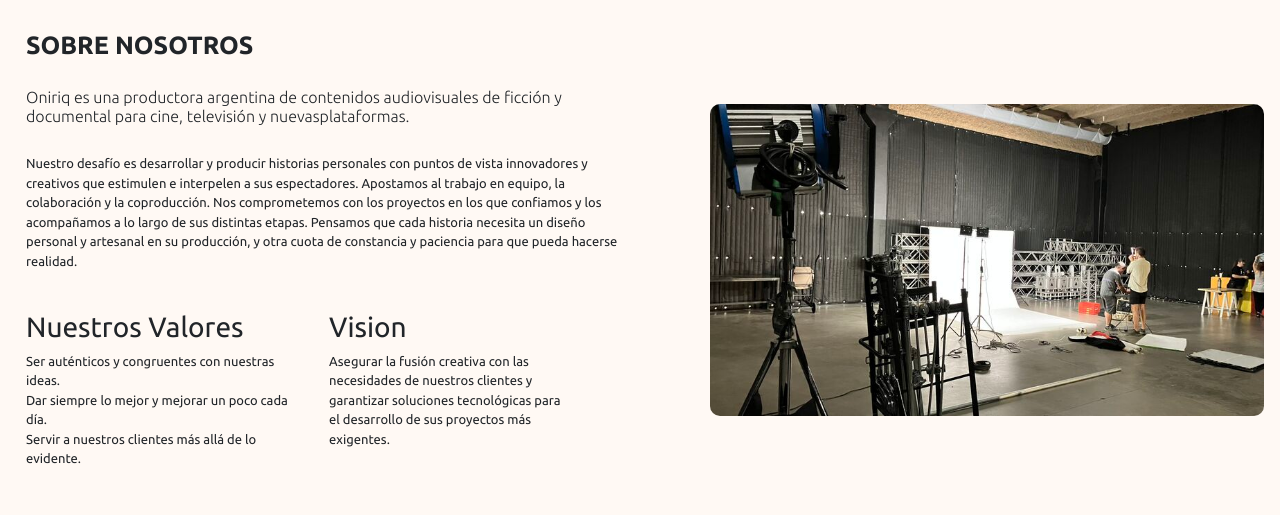
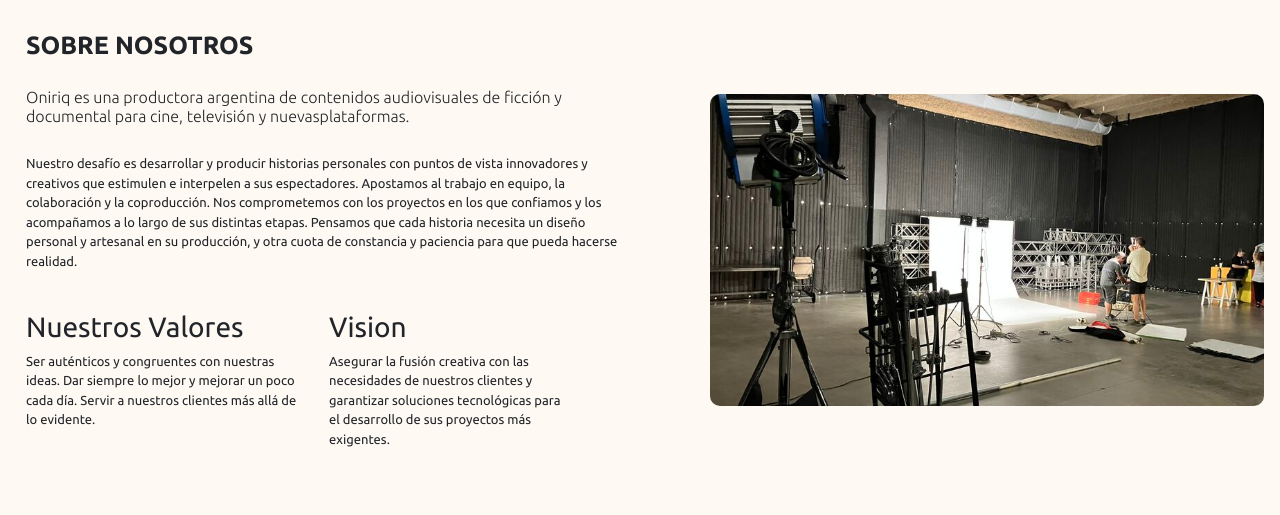
Before and after one commit to juangige/oniriq-audiovisuales, a plain HTML site: page pages/quienes-somos.html in a window 1280 px wide. Shown: the part 192-707 px from the top of the page. Drawn offline with nearby package versions, Linux system fonts and the light colour scheme.

Commit message:
Arreglo Nosotros v2.1

```diff
--- a/css/style.css
+++ b/css/style.css
@@ -307,11 +307,6 @@
 .valoresInfo{
     width: 90%;
     font-size: 13px;
-    padding: 0;
-}
-
-.valoresList{
-    padding: 0 !important;
 }
 
 .contenedorVision{
--- a/pages/quienes-somos.html
+++ b/pages/quienes-somos.html
@@ -80,11 +80,11 @@
                         Nuestros Valores
                         </h3>
                         <div class="valoresInfo">
-                            <ul class="valoresList">
-                            <li><span>Ser auténticos y congruentes     con      nuestras ideas.</span></li>
-                            <li><span>Dar siempre lo mejor y mejorar    un     poco    cada día.</span></li>
-                            <li><span>Servir a nuestros clientes    más    allá de    lo evidente.</span></li>
-                            </ul>
+                            <p>
+                                Ser auténticos y congruentes     con      nuestras ideas.
+                                Dar siempre lo mejor y mejorar    un     poco    cada día.
+                                Servir a nuestros clientes    más    allá de    lo evidente.
+                            </p>
                         </div>
                     </section>
 
```
